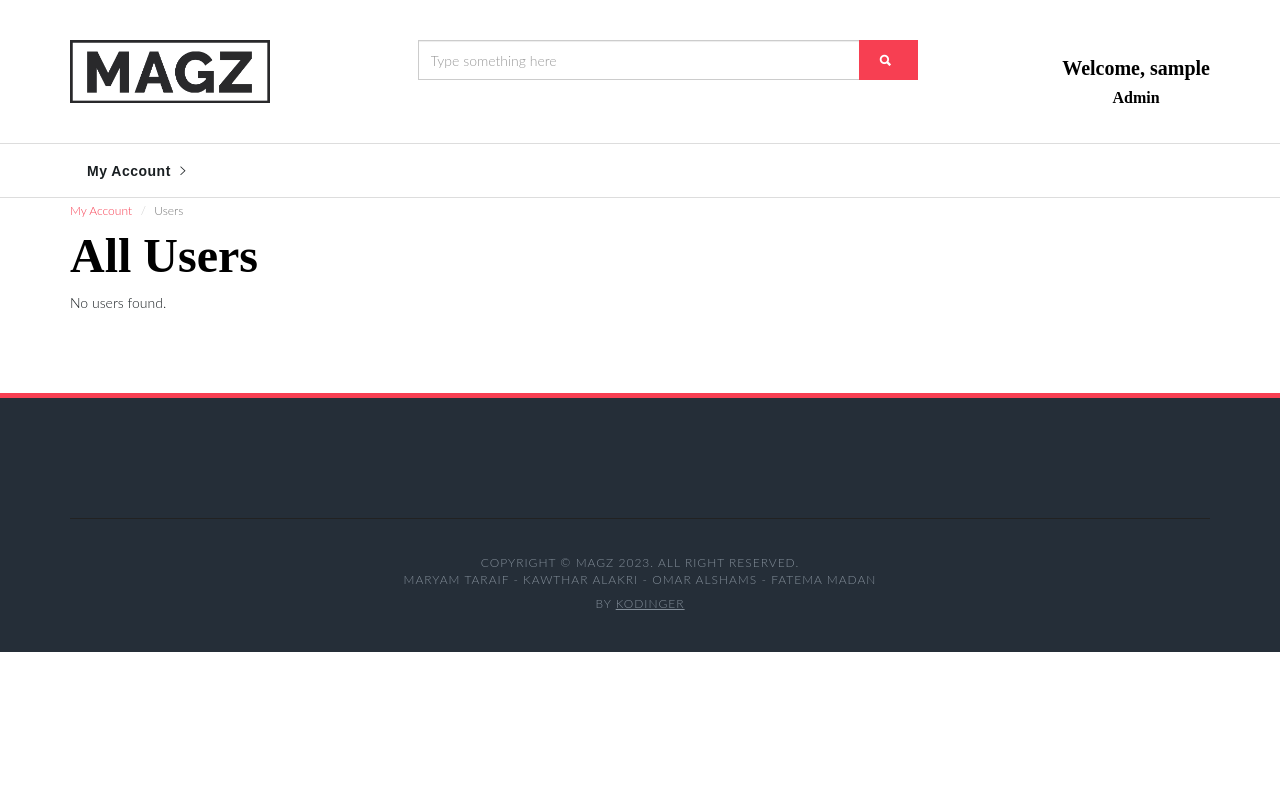
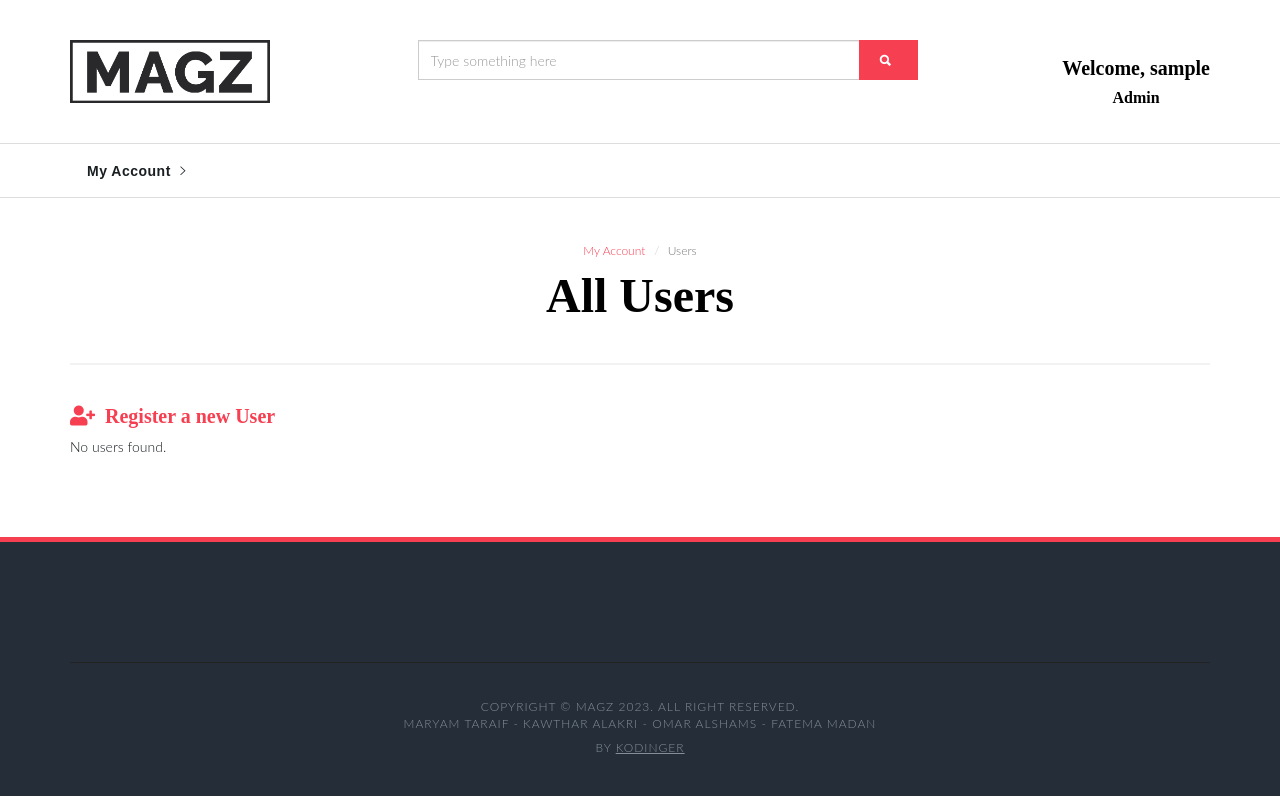
Before and after one commit to MaryamTaraif/NewsPortal, a PHP site: page /view_Users.php in a window 1280 px wide. Run offline with PHP 8.4, Linux system fonts and the light colour scheme; the visitor is signed in with stand-in values (Sample User, id 1); data that the repository does not hold is empty; some web fonts are replaced.

Commit message:
changed design added register to admin

```diff
--- a/register.php
+++ b/register.php
@@ -23,6 +23,7 @@ include 'header.php';
                         <div class="form-group">
                             <label>Role</label>
                             <select id="roles" name="role" class="form-control" value="">
+                                <!-- retrive roles list -->
                                 <?php
                                 $typesList = Users::getTypes();
                                 if (!empty($typesList)) {
--- a/view_Users.php
+++ b/view_Users.php
@@ -6,17 +6,28 @@ if ($_SESSION['role'] !== 'Admin') {
     header("Location: permission_denied.php");
     exit();
 }
+?>
+<link rel="stylesheet" href="https://cdnjs.cloudflare.com/ajax/libs/font-awesome/5.15.3/css/all.min.css">
 
-
-?>
-<div class="container" style="padding-top: 200px; margin-bottom: 70px;">
+<div class="container" style="padding-top: 240px; margin-bottom: 70px;">
     <div class="row">
-        <div class="col-md-12">
-            <ol class="breadcrumb">
+        <div class="col-md-12" >
+            <ol class="breadcrumb" style="text-align: center;">
                 <li><a href="#">My Account</a></li>
                 <li class="active">Users</li>
             </ol>
-            <h1>All Users</h1>
+            <h1 class="page-title" align="center" >All Users</h1>
+
+            <div class="line thin"></div>
+            <div class ="row">
+                <div class="col-md-12">
+                    <h5>
+                        <a href="register.php">
+                            <i class="fas fa-user-plus"></i>&nbsp;&nbsp;Register a new User
+                        </a>
+                    </h5>
+                </div>
+            </div>
 
             <?php
             $users = new Users();
```
